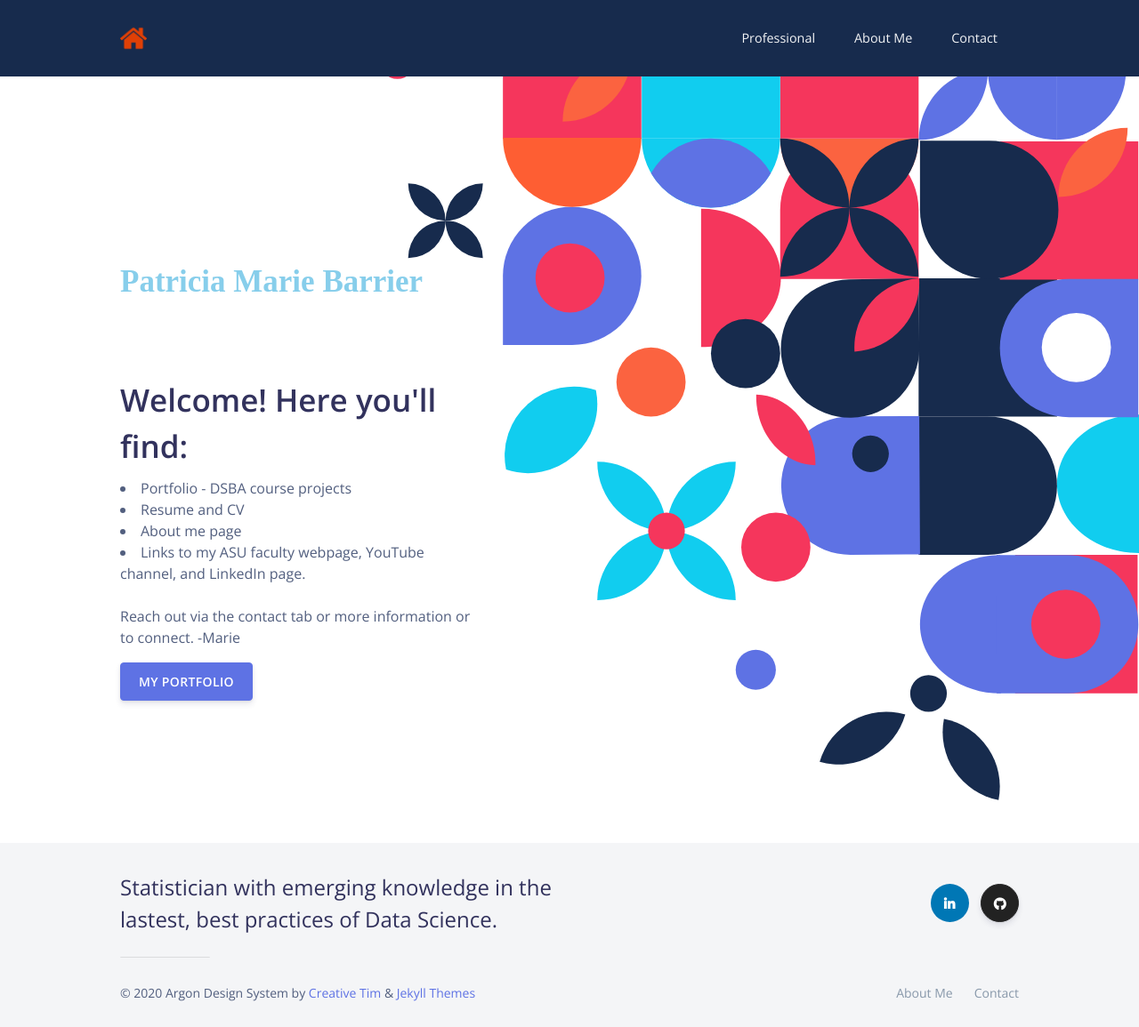
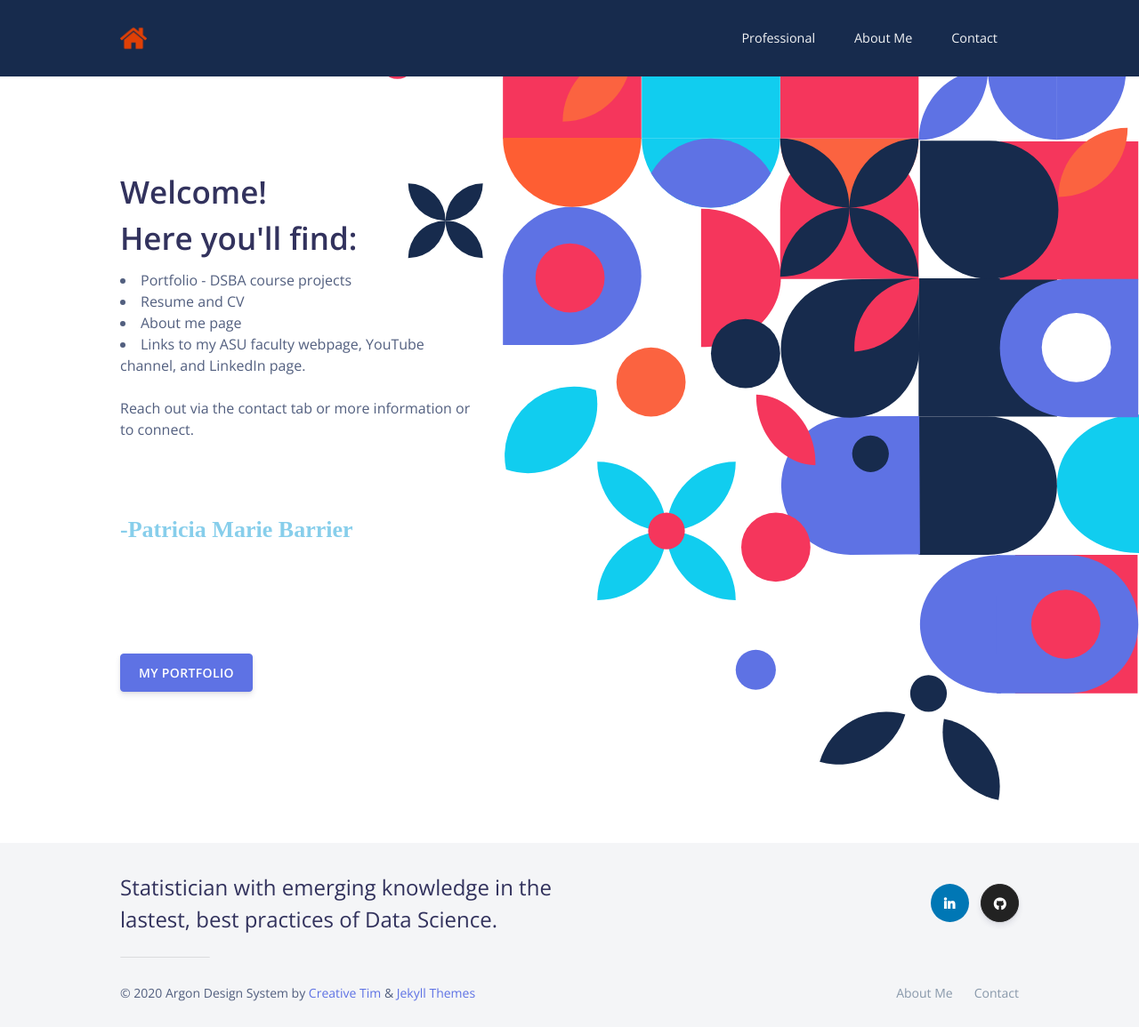
Before and after one commit to patriciamariebarrier/patriciamariebarrier.github.io, a Jekyll site: the page built from index.html, in a window 1280 px wide. Shown: the whole page at 89% size. Built offline with Jekyll 4.4.1, drawn with Linux system fonts in a browser that asks for light colours; nearby versions of some CDN libraries.

Commit message:
Update home-sample.html

```diff
--- a/_includes/home-sample.html
+++ b/_includes/home-sample.html
@@ -4,9 +4,7 @@
     <div class="container">
       <div class="row">
         <div class="col-lg-5 col-md-7 mr-auto text-left d-flex justify-content-center flex-column">
-          <h3 class="display-3"><font face="Lucida Calligraphy, Lucida Handwriting, WhisperWrite, Brush Script MT" color=skyblue><br><br>Patricia Marie Barrier</font></h3>
-          <br><br><br>
-          <h3 class="display-3">Welcome! Here you'll find:</h3>
+          <h3 class="display-3">Welcome! <br>Here you'll find:</h3>
 <li>Portfolio - DSBA course projects <br>
 <li>Resume and CV <br>
 <li>About me page<br>
@@ -14,7 +12,10 @@
 
   <br>
 <br>
-   <class="lead mt-0">Reach out via the contact tab or more information or to connect. -Marie<br>
+   <class="lead mt-0">Reach out via the contact tab or more information or to connect.
+     <h3 class="display-4"><font face="Lucida Calligraphy, Lucida Handwriting, WhisperWrite, Brush Script MT" color=skyblue><br><br>-Patricia Marie Barrier</font></h4>
+          <br><br><br>
+     <br>
         </p>
 
             <div class="buttons">
```
